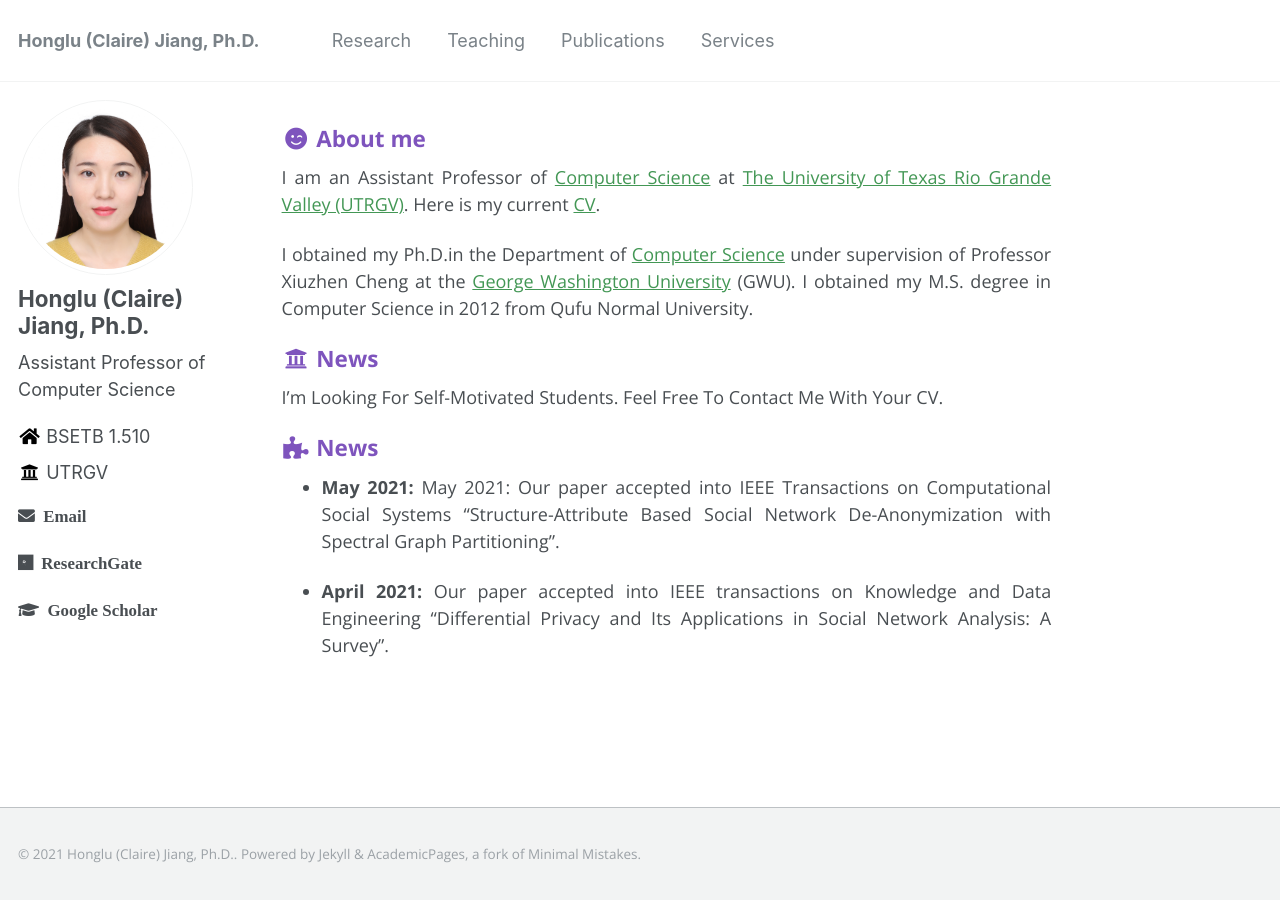
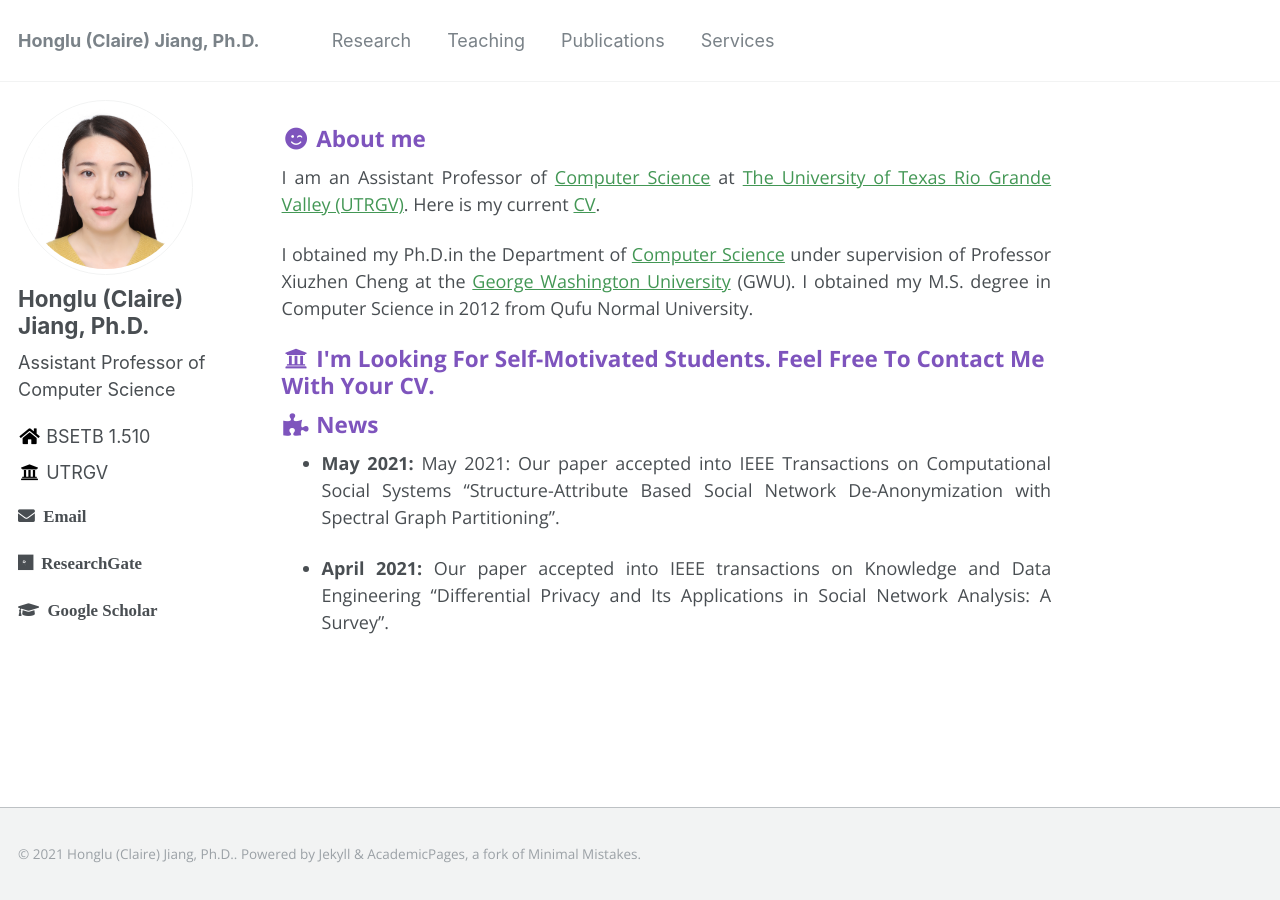
Before and after one commit to hljiang0720/hljiang.github.io, a Jekyll site: the page built from _pages/about.md, in a window 1280 px wide. Built offline with Jekyll 4.4.1, drawn with Linux system fonts in a browser that asks for light colours.

Commit message:
Update about.md

```diff
--- a/_pages/about.md
+++ b/_pages/about.md
@@ -15,7 +15,7 @@
 I obtained my Ph.D.in the Department of [Computer Science](https://www.cs.seas.gwu.edu/) under supervision of Professor Xiuzhen Cheng at the [George Washington University](https://www.gwu.edu/) (GWU). I obtained my M.S. degree in Computer Science in 2012 from Qufu Normal University.
 
 
-<h3><i class="fa fa-fw fa-university" aria-hidden="true"></i> News</h3>  I'm Looking For Self-Motivated Students. Feel Free To Contact Me With Your CV.
+<h3><i class="fa fa-fw fa-university" aria-hidden="true"></i> I'm Looking For Self-Motivated Students. Feel Free To Contact Me With Your CV.</h3>
 
 
 
```
